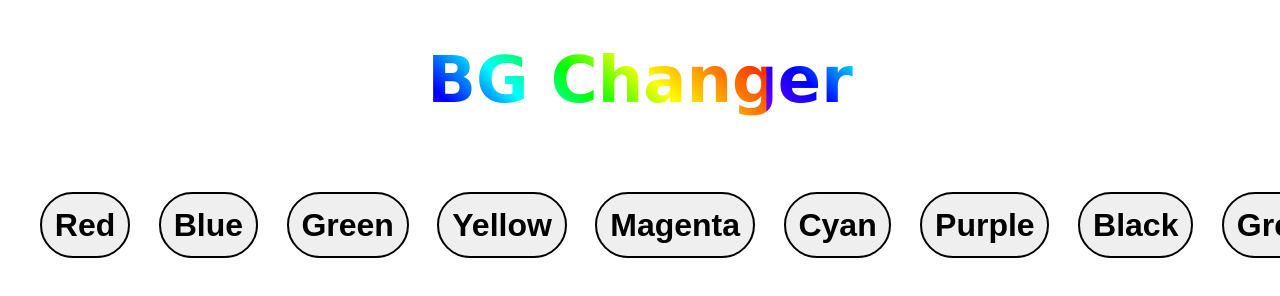
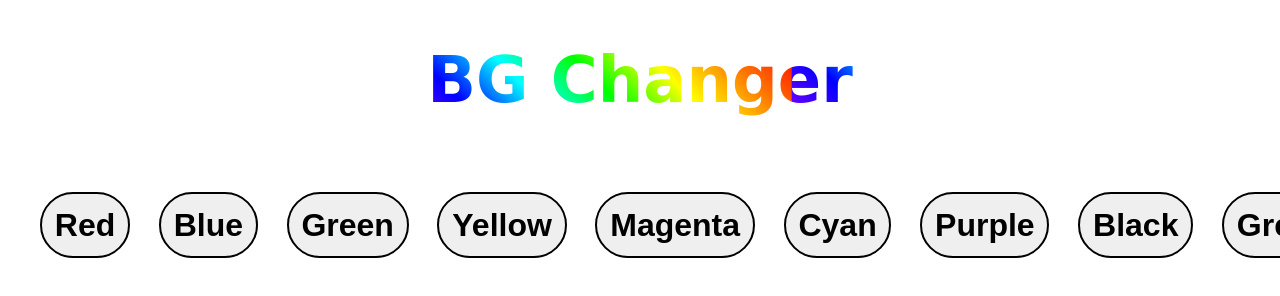
Before and after one commit to kdev307/BG-Changer, a plain HTML site: page index.html in a window 1280 px wide. Shown: the top 296 px of the page. Drawn offline with Linux system fonts and the light colour scheme.

Commit message:
Typing Correction

```diff
--- a/style.css
+++ b/style.css
@@ -6,7 +6,7 @@ h1 {
     -webkit-background-clip: text;
     background-clip: text;
     background-image: linear-gradient(45deg, #7b00ff, #00f, #0ff, #0f0, #ff0, #ff7700, #f00);
-    background-size: 30%;
+    background-size: 31%;
 }
 
 .color-btns-box {
```
